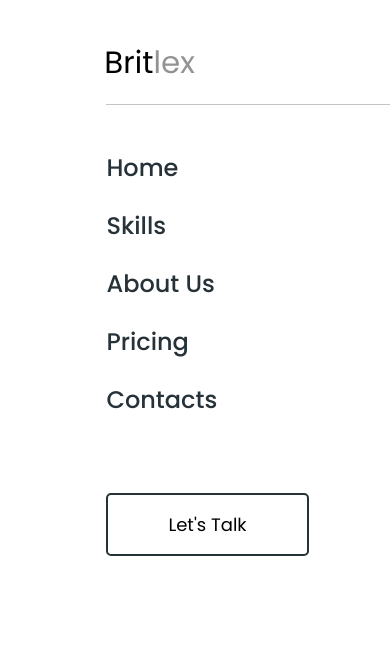
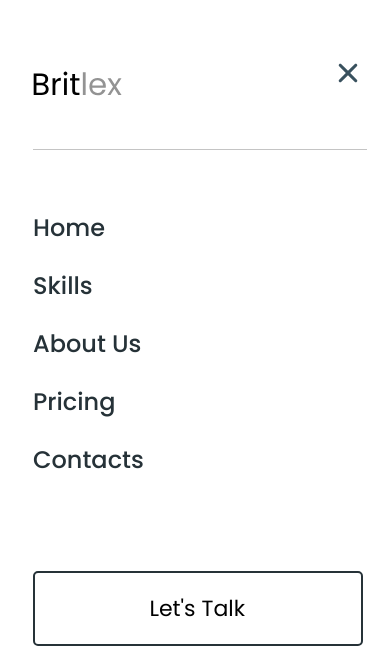
Before and after one commit to NeverMind109/Britlex, a website: page app/index.html in a window 390 px wide. Both pictures are taken after a click on the button 365 px from the left and 61 px from the top of the page. Drawn offline with nearby package versions, Linux system fonts and the light colour scheme; files that its build step writes are made by us from their sources.

Commit message:
Created: Added Mobile Menu

```diff
--- a/app/index.html
+++ b/app/index.html
@@ -28,6 +28,7 @@
           </a>
           <nav class="menu col-md-7">
             <ul class="menu-list">
+              <li class="menu-list__item">
                 <a class="menu-list__item logo menu__logo" href="#home">
                   <img
                     class="logo__img"
@@ -37,6 +38,7 @@
                     height="54"
                   />
                 </a>
+              </li>
               <li class="menu-list__item">
                 <a href="#home" class="menu-list__link">Home</a>
               </li>
@@ -57,8 +59,10 @@
                   Let's Talk
                 </button>
               </li>
+              <div class="menu__close-button"></div>
             </ul>
           </nav>
+          <div class="menu__mobile-layout"></div>
           <button class="menu__mobile" type="button">
             <div class="menu__mobile-line"></div>
             <div class="menu__mobile-line"></div>
--- a/app/js/main.js
+++ b/app/js/main.js
@@ -2,13 +2,16 @@ $(function () {
   $(".menu__mobile").on("click", function () {
     $(".menu").toggleClass("menu--active");
     $("body").toggleClass("overflow-hidden");
-    $(".menu-list__link").on("click", function () {
-      $(".menu").removeClass("menu--active");
-      $("body").removeClass("overflow-hidden");
-    });
-    $(".logo").on("click", function () {
-      $(".menu").removeClass("menu--active");
-      $("body").removeClass("overflow-hidden");
-    });
+    $(".menu__mobile-layout").toggleClass("menu__mobile-layout--active");
   });
+
+  $(".menu__logo").on("click", mobileMenuClose);
+  $(".menu__close-button").on("click", mobileMenuClose);
+  $(".menu__mobile-layout").on("click", mobileMenuClose);
+  $(".menu-list__link").on("click", mobileMenuClose);
+  function mobileMenuClose() {
+    $(".menu").removeClass("menu--active");
+    $("body").removeClass("overflow-hidden");
+    $(".menu__mobile-layout").removeClass("menu__mobile-layout--active");
+  }
 });
--- a/app/scss/_blocks/_hero.scss
+++ b/app/scss/_blocks/_hero.scss
@@ -28,6 +28,7 @@
     font-size: 24px;
     line-height: 36px;
     margin-bottom: 61px;
+    word-break: break-word;
   }
   &__btn {
     max-width: 445px;
--- a/app/scss/_global.scss
+++ b/app/scss/_global.scss
@@ -67,6 +67,13 @@ body {
     display: flex;
     align-items: center;
   }
+  &-list__item {
+    white-space: nowrap;
+    margin-left: 35px;
+    &:nth-child(2) {
+      margin-left: 0;
+    }
+  }
   &-list__link {
     font-weight: 500;
     color: #263238;
@@ -76,6 +83,9 @@ body {
     }
   }
   &__logo {
+    display: none;
+  }
+  &__close-button {
     display: none;
   }
   &__register {
@@ -102,7 +112,14 @@ body {
       }
     }
   }
+  &__mobile-layout {
+    display: none;
+    position: absolute;
+    z-index: 5;
+    background: rgba(7, 34, 47, 0.7);
+    top: 0;
+    left: 0;
+    right: 0;
+    bottom: 0;
+  }
 }
-.menu-list__item + .menu-list__item {
-  margin-left: 35px;
-}
--- a/app/scss/_media.scss
+++ b/app/scss/_media.scss
@@ -8,22 +8,22 @@
     }
   }
   .menu {
+    &-list__item {
+      margin-left: 30px;
+    }
     &-list__link {
       font-size: 16px;
       line-height: 24px;
     }
   }
-  .menu-list__item + .menu-list__item {
-    margin-left: 30px;
-  }
   .header {
     padding: 25px 0 65px;
     &__btn {
-      max-width: 170px;
+      max-width: 160px;
       font-size: 18px;
       line-height: 27px;
       color: #000000;
-      padding: 12px 40px;
+      padding: 12px 30px;
     }
   }
   .hero {
@@ -70,7 +70,7 @@
   .menu {
     display: flex;
     position: absolute;
-    justify-content: center;
+    justify-content: flex-start;
     padding: 22px 15px 0 40px;
     max-height: 100vh;
     height: auto;
@@ -89,10 +89,15 @@
       flex-direction: column;
       align-items: flex-start;
       justify-content: flex-start;
+      width: 100%;
     }
     &-list__item {
       align-items: flex-start;
       margin: 13px 0 15px;
+      width: 100%;
+      &-list__item {
+        margin-left: 0;
+      }
     }
     &-list__link {
       font-size: 24px;
@@ -106,6 +111,23 @@
         color: #263238;
       }
     }
+    &__mobile-layout {
+      &--active {
+        display: flex;
+      }
+    }
+    &__close-button {
+      position: absolute;
+      display: flex;
+      background: url("../images/close-button.svg") no-repeat;
+      background-size: cover;
+      background-position: center;
+      width: 20px;
+      height: 20px;
+      top: 32px;
+      right: 24px;
+      cursor: pointer;
+    }
     &__logo {
       display: flex;
       position: relative;
@@ -113,7 +135,7 @@
       &::after {
         position: absolute;
         content: "";
-        width: 364px;
+        width: 100%;
         height: 1px;
         left: 0;
         bottom: -21px;
@@ -146,9 +168,6 @@
       transform: translateY(0);
       overflow-y: scroll;
     }
-  }
-  .menu-list__item + .menu-list__item {
-    margin-left: 0;
   }
   .hero {
     padding-bottom: 56px;
@@ -187,6 +206,29 @@
 }
 // ≥576px
 @include media-breakpoint-down(sm) {
+  .menu {
+    padding: 48px 23px 0 33px;
+    width: 100%;
+    &__close-button {
+      top: 63px;
+      right: 32px;
+    }
+    &__logo {
+      margin: 0 0 80px;
+      &::after {
+        bottom: -44px;
+      }
+    }
+    &__register {
+      margin: 80px 0 0;
+    }
+    &-list__btn {
+      max-width: 330px;
+      font-size: 22px;
+      line-height: 33px;
+      padding: 19px 116px;
+    }
+  }
   .header {
     padding: 39px 0 21px;
   }
@@ -239,6 +281,31 @@
 }
 // <576px
 @media (max-width: 320px) {
+  .menu {
+    padding: 37px 15px 0 15px;
+    &__close-button {
+      width: 17px;
+      height: 17px;
+      top: 37px;
+      right: 15px;
+    }
+    &__logo {
+      margin: 0 0 69px;
+      &::after {
+        bottom: -20px;
+      }
+    }
+    &__register {
+      justify-content: center;
+      margin: 70px 0 0;
+    }
+    &-list__btn {
+      max-width: 300px;
+      font-size: 20px;
+      line-height: 30px;
+      padding: 17px 100px;
+    }
+  }
   .logo {
     height: 36px;
     &__img {
```
Also changed, not shown: app/css/style.min.css, app/images/close-button.svg (added), app/js/main.min.js. Lines whose indentation alone changed are shown as unchanged.
